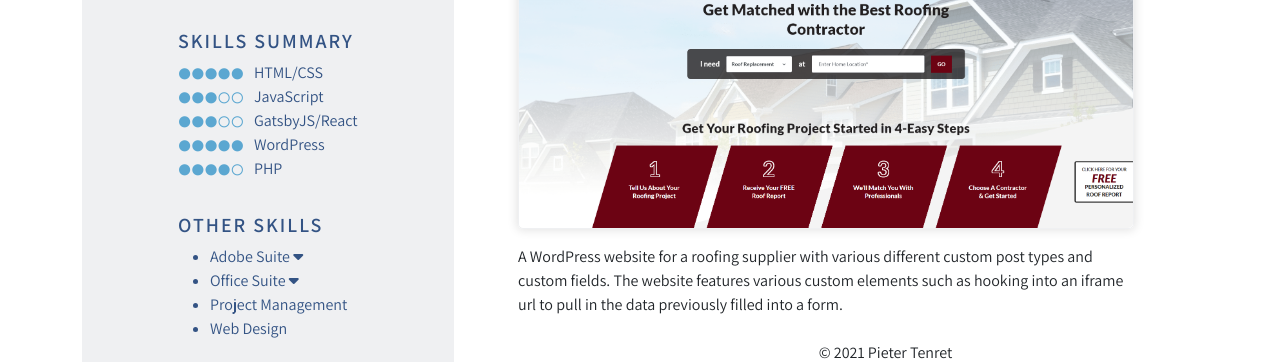
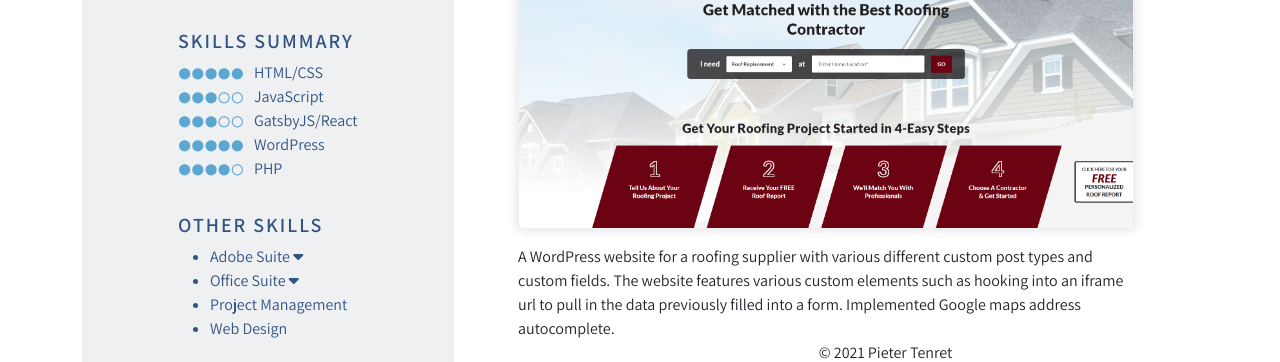
Before and after one commit to itsPieter/itsPieter.github.io, a website: page index.html in a window 1280 px wide. Shown: the part 435-797 px from the top of the page. Drawn offline with nearby package versions, Linux system fonts and the light colour scheme.

Commit message:
Update index.html

```diff
--- a/index.html
+++ b/index.html
@@ -99,7 +99,7 @@
                                 <img src="/images/project6.png" alt="Screenshot of Best Pro Roofers">
                             </div>
                         </a>
-                        <p class="description">A WordPress website for a roofing supplier with various different custom post types and custom fields. The website features various custom elements such as hooking into an iframe url to pull in the data previously filled into a form.</p>
+                        <p class="description">A WordPress website for a roofing supplier with various different custom post types and custom fields. The website features various custom elements such as hooking into an iframe url to pull in the data previously filled into a form. Implemented Google maps address autocomplete.</p>
                     </div>
                     <div class="project">
                         <div class="first-line">
```
